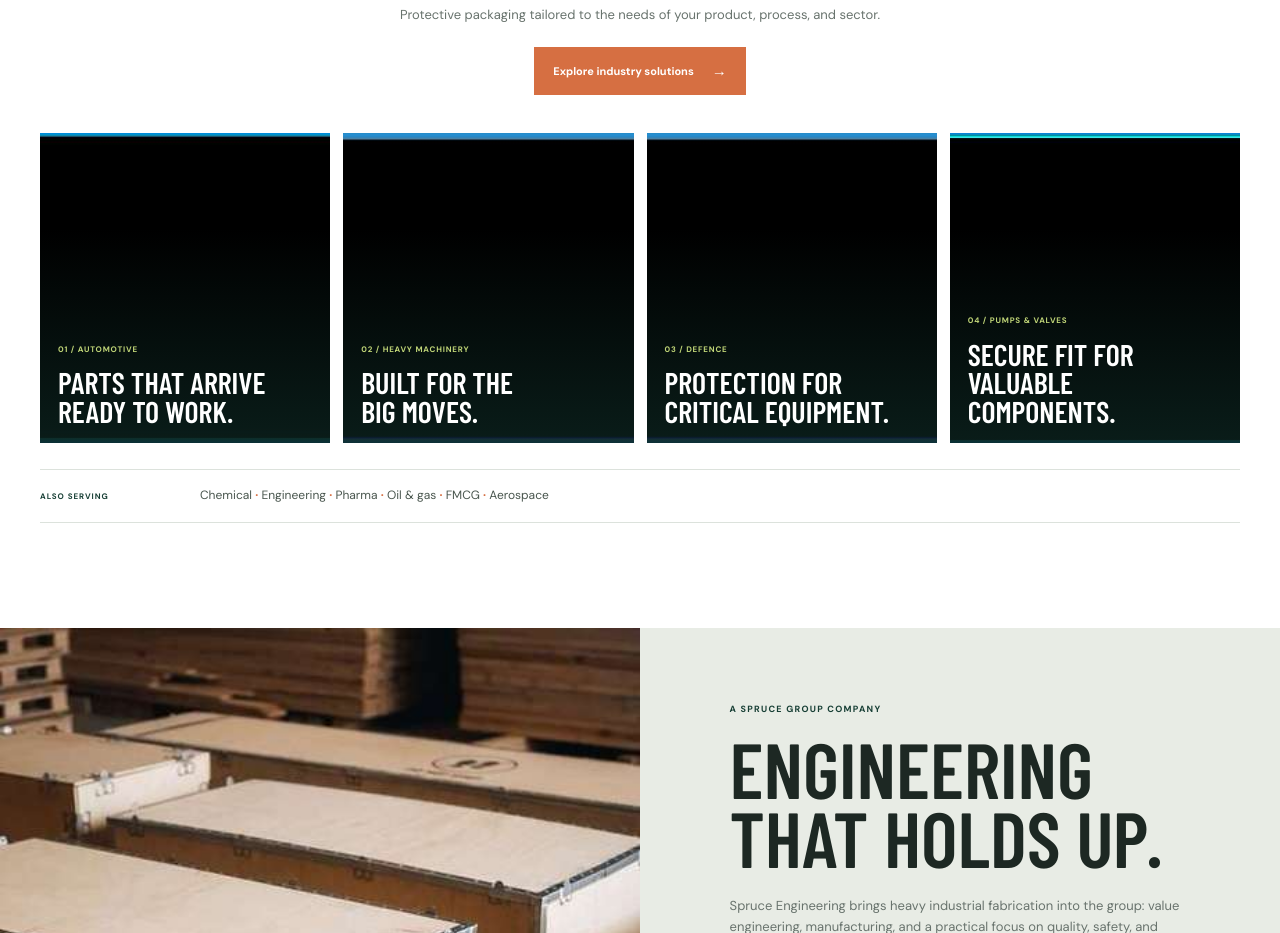
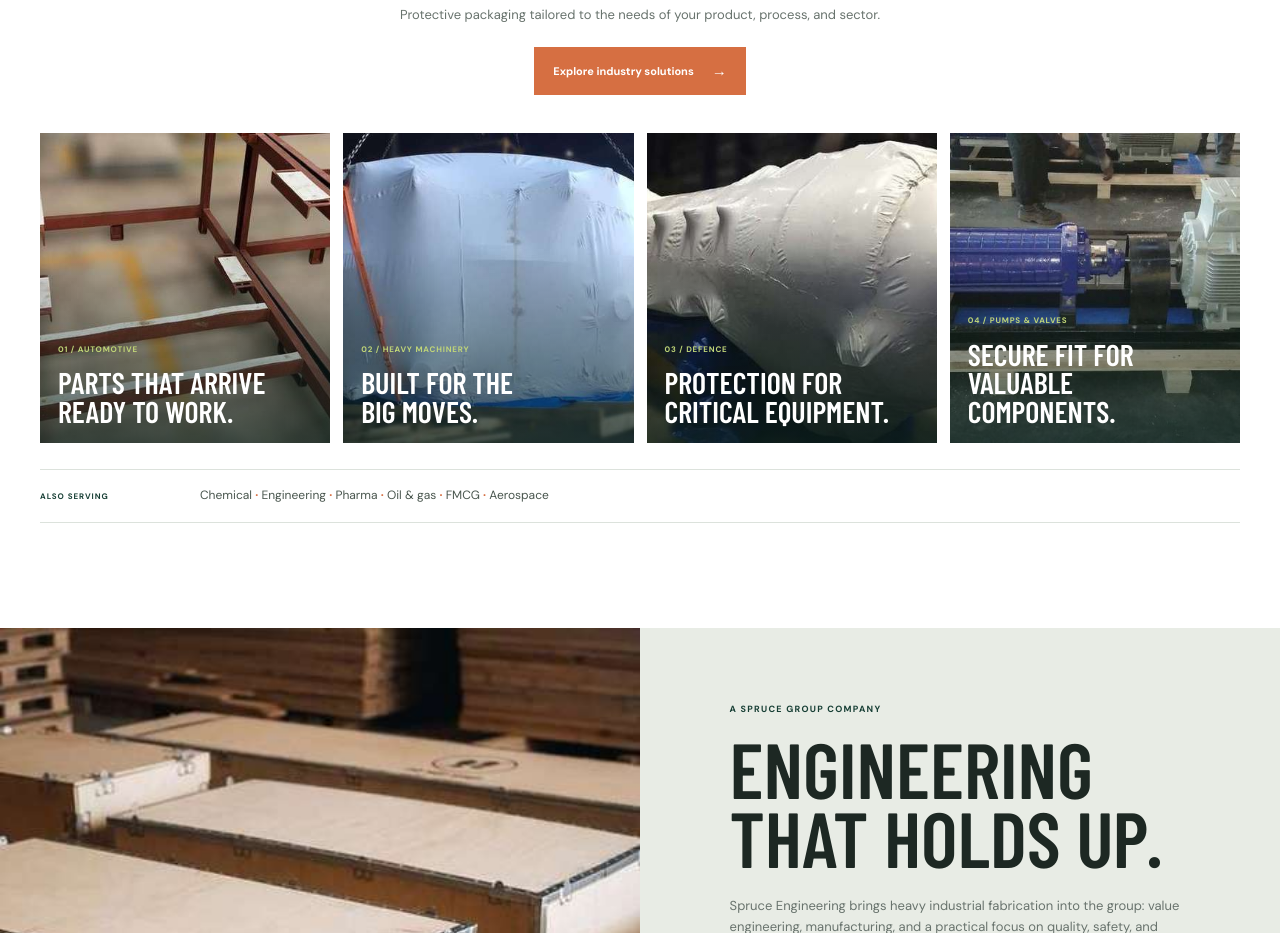
Before and after one commit to krishnasingh10306/spruce, a plain HTML site: page index.html in a window 1280 px wide. Shown: the part 3060-3993 px from the top of the page. Drawn offline with nearby package versions, Linux system fonts and the light colour scheme.

Commit message:
Replace dark industry card photos

```diff
--- a/index.html
+++ b/index.html
@@ -70,10 +70,10 @@
       <section class="industries-section shell" id="industries">
         <div class="industry-intro"><p class="eyebrow">ONE PARTNER, MANY INDUSTRIES</p><h2>Sustainable packaging solutions for your industry</h2><p>Protective packaging tailored to the needs of your product, process, and sector.</p><a class="industry-cta" href="#industry-cards">Explore industry solutions <span aria-hidden="true">&#8594;</span></a></div>
         <div class="industry-grid" id="industry-cards">
-          <article class="industry-card"><img src="assets/metal-packaging-1.jpg" alt="Protective industrial packaging" loading="lazy"><div><span>01 / AUTOMOTIVE</span><h3>Parts that arrive<br>ready to work.</h3></div></article>
-          <article class="industry-card"><img src="assets/heavy-machine-packaging.jpg" alt="Heavy machine packaging and skid" loading="lazy"><div><span>02 / HEAVY MACHINERY</span><h3>Built for the<br>big moves.</h3></div></article>
-          <article class="industry-card"><img src="assets/defence-packaging.jpg" alt="Protective packaging for sensitive equipment" loading="lazy"><div><span>03 / DEFENCE</span><h3>Protection for<br>critical equipment.</h3></div></article>
-          <article class="industry-card"><img src="assets/metal-packaging-2.jpg" alt="Industrial metal packaging application" loading="lazy"><div><span>04 / PUMPS &amp; VALVES</span><h3>Secure fit for<br>valuable components.</h3></div></article>
+          <article class="industry-card"><img src="assets/industry-automotive.jpg" alt="Industrial metal packaging from the Spruce Pax portfolio" loading="lazy"><div><span>01 / AUTOMOTIVE</span><h3>Parts that arrive<br>ready to work.</h3></div></article>
+          <article class="industry-card"><img src="assets/industry-machinery.jpg" alt="Heavy machinery packaging application" loading="lazy"><div><span>02 / HEAVY MACHINERY</span><h3>Built for the<br>big moves.</h3></div></article>
+          <article class="industry-card"><img src="assets/industry-defence.jpg" alt="Protective packaging for defence and aerospace equipment" loading="lazy"><div><span>03 / DEFENCE</span><h3>Protection for<br>critical equipment.</h3></div></article>
+          <article class="industry-card"><img src="assets/industry-pumps-valves.jpg" alt="Packaging for pumps and industrial components" loading="lazy"><div><span>04 / PUMPS &amp; VALVES</span><h3>Secure fit for<br>valuable components.</h3></div></article>
         </div>
         <div class="industry-list"><span>ALSO SERVING</span><p>Chemical <b>·</b> Engineering <b>·</b> Pharma <b>·</b> Oil &amp; gas <b>·</b> FMCG <b>·</b> Aerospace</p></div>
       </section>
--- a/styles.css
+++ b/styles.css
@@ -132,10 +132,10 @@ h1, h2, h3 { letter-spacing: 0; }
 .industry-cta span { font-size: 15px; }
 .industry-grid { display: grid; grid-template-columns: repeat(4, minmax(0, 1fr)); gap: 13px; }
 .industry-card { position: relative; min-height: 310px; overflow: hidden; color: white; background: var(--forest-dark); }
-.industry-card::after { position: absolute; inset: 0; background: linear-gradient(0deg, rgb(11 33 29 / 86%), transparent 69%); content: ""; }
-.industry-card img { position: absolute; inset: 0; width: 100%; height: 100%; object-fit: cover; transition: transform .5s; }
+.industry-card::after { position: absolute; z-index: 1; inset: 0; background: linear-gradient(0deg, rgb(11 33 29 / 72%), transparent 63%); content: ""; }
+.industry-card img { position: absolute; z-index: 0; inset: 0; width: 100%; height: 100%; object-fit: cover; transition: transform .5s; }
 .industry-card:hover img { transform: scale(1.045); }
-.industry-card > div { position: absolute; z-index: 1; right: 18px; bottom: 18px; left: 18px; }
+.industry-card > div { position: absolute; z-index: 2; right: 18px; bottom: 18px; left: 18px; }
 .industry-card span { color: var(--leaf); font-size: 8px; font-weight: 700; letter-spacing: .1em; }
 .industry-card h3 { margin: 9px 0 0; font-family: var(--display); font-size: 30px; font-weight: 600; line-height: .95; text-transform: uppercase; }
 .industry-list { display: grid; grid-template-columns: 140px 1fr; gap: 20px; align-items: center; margin-top: 26px; padding: 16px 0; border-top: 1px solid var(--line); border-bottom: 1px solid var(--line); }
```
Also changed, not shown: assets/industry-automotive.jpg (added), assets/industry-defence.jpg (added), assets/industry-machinery.jpg (added), assets/industry-pumps-valves.jpg (added).
